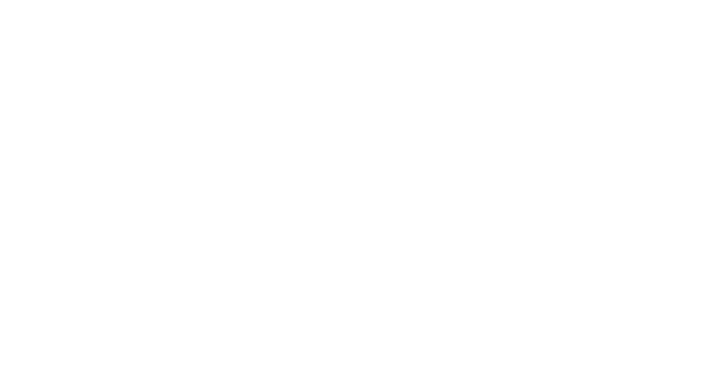
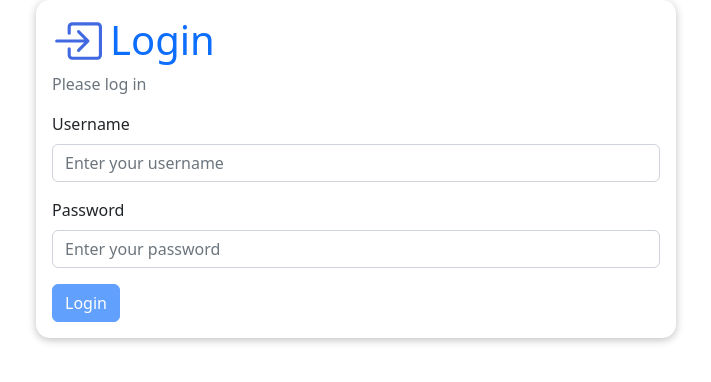
Before and after one commit to shanji97/SMRPOmarduk, a React (Create React App) app in the folder frontend/: page /login in a window 1280 px wide. Before the commit this address had no page. Shown: the top 382 px of the page, without its empty margins (284-995 px from the left). Built offline with nearby package versions, Linux system fonts and the light colour scheme.

Commit message:
Add login page

```diff
--- a/frontend/src/App.tsx
+++ b/frontend/src/App.tsx
@@ -3,6 +3,7 @@ import {BrowserRouter as Router, Routes, Route} from "react-router-dom";
 import './App.css';
 import Home from "./pages/Home";
 import AddUser from "./pages/AddUser";
+import Login from './pages/Login';
 
 import 'bootstrap/dist/css/bootstrap.min.css';
 
@@ -13,6 +14,7 @@ function App() {
           <Routes>
               <Route path='/' element={<Home />}/>
               <Route path='/add-user' element={<AddUser />}/>
+              <Route path='/login' element={<Login />} />
           </Routes>
       </Router>
     </Fragment>
--- /dev/null
+++ b/frontend/src/components/Card.module.css
@@ -0,0 +1,9 @@
+.card {
+    padding: .5rem;
+    width: 50%;
+    padding: 1rem;
+    box-shadow: 0 2px 8px rgba(0, 0, 0, 0.25);
+    border-radius: 14px;
+    background-color: white;
+    margin: auto;
+}
--- /dev/null
+++ b/frontend/src/components/Card.tsx
@@ -0,0 +1,11 @@
+import React, { ReactElement } from "react";
+
+import classes from './Card.module.css';
+
+const Card: React.FC<{children: ReactElement | ReactElement[]}> = ({children}) => {
+    return <div className={classes.card}>
+        {children}
+    </div>
+}
+
+export default Card;
--- /dev/null
+++ b/frontend/src/hooks/useValidateForm.ts
@@ -0,0 +1,11 @@
+import { useMemo } from "react";
+
+const useValidateForm = (fields: { [key: string]: any }) => {
+    const formIsValid = useMemo(() => {
+        return !Object.values(fields).some(field => field === '');
+    }, [fields]);
+
+    return formIsValid;
+}
+
+export default useValidateForm;
--- a/frontend/src/pages/AddUser.module.css
+++ b/frontend/src/pages/AddUser.module.css
@@ -1,13 +1,3 @@
-.formContainer {
-    padding: .5rem;
-    width: 50%;
-    padding: 1rem;
-    box-shadow: 0 2px 8px rgba(0, 0, 0, 0.25);
-    border-radius: 14px;
-    background-color: white;
-    margin: auto;
-}
-
 .radioButtonContainer {
     margin-bottom: 1rem;
 }
--- a/frontend/src/pages/AddUser.tsx
+++ b/frontend/src/pages/AddUser.tsx
@@ -1,83 +1,80 @@
-import { useState } from "react";
+import { useMemo, useState } from "react";
 import {Button} from "react-bootstrap";
+import Card from "../components/Card";
 import {Form} from "react-bootstrap";
 import { useAppDispatch } from "../app/hooks";
 
 import classes from './AddUser.module.css';
+import useValidateForm from "../hooks/useValidateForm";
 
 const MIN_USERNAME_LENGTH = 4;
 const MIN_PASSWORD_LENGTH = 6;
 
 const AddUser = () => {
-    const dispatch = useAppDispatch();
-    const [userName, setUserName]     = useState('');
-    const [password, setPassword]     = useState('');
-    const [name, setName]             = useState('');
-    const [surname, setSurname]       = useState('');
-    const [email, setEmail]           = useState('');
-    const [adminRadio, setAdminRadio] = useState(false);
-    const [userRadio, setUserRadio]   = useState(true);
+    const [userData, setUserData] = useState({
+        username: '',
+        password: '',
+        name:     '',
+        surname:  '',
+        email:    '',
+    });
+    const [isAdmin, setIsAdmin] = useState(false);
+    const [isUser, setIsUser] =   useState(true);
 
-    const userNameChangeHandler = (e: React.ChangeEvent<HTMLInputElement>) => {
-        setUserName(e.target.value);
-    }
+    const formIsValid = useValidateForm(userData);
 
-    const passwordChangeHandler = (e: React.ChangeEvent<HTMLInputElement>) => {
-        setPassword(e.target.value);
-    }
+    const {username, password, name, surname, email} = userData;
 
-    const nameChangeHandler = (e: React.ChangeEvent<HTMLInputElement>) => {
-        setName(e.target.value);
-    }
+    let validCredentials = useMemo(() => {
+        return  username.length >= MIN_USERNAME_LENGTH &&
+                password.length >= MIN_PASSWORD_LENGTH &&
+                email.includes('@');
+    }, [username, password, email]);
 
-    const surnameChangeHandler = (e: React.ChangeEvent<HTMLInputElement>) => {
-        setSurname(e.target.value);
-    }
-
-    const emailChangeHandler = (e: React.ChangeEvent<HTMLInputElement>) => {
-        setEmail(e.target.value);
+    const userDataChangedHandler = (e: React.ChangeEvent<HTMLInputElement>) => {
+        setUserData(prevUserData => ({
+            ...prevUserData,
+            [e.target.name]: e.target.value
+        }))
     }
 
     const adminChangeHandler = () => {
-        setAdminRadio(adminRadio => !adminRadio);
-        setUserRadio(false);
+        setIsAdmin(isAdmin => !isAdmin);
+        setIsUser(false);
     }
 
     const userChangeHandler = () => {
-        setUserRadio(userRadio => !userRadio);
-        setAdminRadio(false);
+        setIsUser(isUser => !isUser);
+        setIsAdmin(false);
     }
 
     const submitFormHandler = (e: React.FormEvent<HTMLFormElement>) => {
         e.preventDefault();
-        setUserName('');
-        setPassword('');
-        setName('');
-        setSurname('');
-        setEmail('');
+        setUserData({
+            username: '',
+            password: '',
+            name: '',
+            surname: '',
+            email: '',
 
+        })
+        setIsUser(true);
+        setIsAdmin(false);
         // TODO send data to backend
-        console.log(userName, password, name, surname, email, adminRadio, userRadio);
-        // dispatch();
+        console.log(userData);
     }
 
-    let formIsValid = userName.length >= MIN_USERNAME_LENGTH &&
-                      password.length >= MIN_PASSWORD_LENGTH &&
-                      name !== '' &&
-                      surname !== '' &&
-                      email.includes('@');
-
-
     return (
-        <div className={classes.formContainer}>
+        <Card>
             <h1 className='text-primary'>Dodajanje uporabnika</h1>
             <Form onSubmit={submitFormHandler}>
                 <Form.Group className="mb-3" controlId="formBasicUserName">
                     <Form.Label>Uporabniško ime</Form.Label>
                     <Form.Control
                         placeholder="Vnesite uporabniško ime"
-                        value={userName}
-                        onChange={userNameChangeHandler}
+                        name="username"
+                        value={username}
+                        onChange={userDataChangedHandler}
                     />
                 </Form.Group>
 
@@ -86,8 +83,9 @@ const AddUser = () => {
                     <Form.Control
                         type="password"
                         placeholder="Vnesite geslo"
+                        name='password'
                         value={password}
-                        onChange={passwordChangeHandler}
+                        onChange={userDataChangedHandler}
                     />
                 </Form.Group>
 
@@ -95,8 +93,9 @@ const AddUser = () => {
                     <Form.Label>Ime</Form.Label>
                     <Form.Control
                         placeholder="Vnesite ime"
+                        name='name'
                         value={name}
-                        onChange={nameChangeHandler}
+                        onChange={userDataChangedHandler}
                     />
                 </Form.Group>
 
@@ -104,8 +103,9 @@ const AddUser = () => {
                     <Form.Label>Priimek</Form.Label>
                     <Form.Control
                         placeholder="Vnesite priimek"
+                        name='surname'
                         value={surname}
-                        onChange={surnameChangeHandler}
+                        onChange={userDataChangedHandler}
                     />
                 </Form.Group>
 
@@ -113,8 +113,9 @@ const AddUser = () => {
                     <Form.Label>E-pošta</Form.Label>
                     <Form.Control
                         placeholder="Vnesite e-pošto"
+                        name='email'
                         value={email}
-                        onChange={emailChangeHandler}
+                        onChange={userDataChangedHandler}
                     />
                 </Form.Group>
 
@@ -123,23 +124,23 @@ const AddUser = () => {
                         type='radio'
                         id='admin'
                         label='Administrator'
-                        checked={adminRadio}
+                        checked={isAdmin}
                         onClick={adminChangeHandler}
                     />
                     <Form.Check
                         type='radio'
                         id='user'
                         label='User'
-                        checked={userRadio}
+                        checked={isUser}
                         onClick={userChangeHandler}
                     />
                 </div>
 
-                <Button variant="primary" type="submit" disabled={!formIsValid}>
+                <Button variant="primary" type="submit" disabled={!formIsValid || !validCredentials}>
                     Dodaj
                 </Button>
             </Form>
-        </div>
+        </Card>
     )
 }
 
--- /dev/null
+++ b/frontend/src/pages/Login.module.css
@@ -0,0 +1,3 @@
+.header {
+    display: inline-flex;
+}
--- /dev/null
+++ b/frontend/src/pages/Login.tsx
@@ -0,0 +1,64 @@
+import Card from "../components/Card";
+import { Button, Form } from "react-bootstrap";
+import { BoxArrowInRight } from "react-bootstrap-icons";
+import React, { useState } from "react";
+
+import classes from './Login.module.css';
+import useValidateForm from "../hooks/useValidateForm";
+
+const Login = () => {
+    const [userData, setUserData] = useState({
+        username: '',
+        password: ''
+    });
+    const formIsValid = useValidateForm(userData);
+
+    const {username, password} = userData;
+
+    const handleInputChange = (e: React.ChangeEvent<HTMLInputElement>) => {
+        setUserData(prevData => ({
+            ...prevData,
+            [e.target.name]: e.target.value
+        }));
+    }
+
+    const submitFormHandler = (e: React.FormEvent<HTMLFormElement>) => {
+        e.preventDefault();
+    }
+
+    return (
+        <Card>
+            <div className={classes.header}>
+                <BoxArrowInRight size={50} color='royalblue' style={{ marginRight: '.5rem' }} />
+                <h1 className='text-primary'>Login</h1>
+            </div>
+            <p className="text-secondary">Please log in</p>
+            <Form onSubmit={submitFormHandler}>
+                <Form.Group className="mb-3" controlId="formBasicUserName">
+                    <Form.Label>Username</Form.Label>
+                    <Form.Control
+                        placeholder="Enter your username"
+                        name="username"
+                        value={username}
+                        onChange={handleInputChange}
+                    />
+                </Form.Group>
+
+                <Form.Group className="mb-3" controlId="formBasicPassword">
+                    <Form.Label>Password</Form.Label>
+                    <Form.Control
+                        type='password'
+                        name='password'
+                        placeholder="Enter your password"
+                        value={password}
+                        onChange={handleInputChange}
+                    />
+                </Form.Group>
+
+                <Button variant="primary" type="submit" disabled={!formIsValid}>Login</Button>
+            </Form>
+        </Card>
+    );
+}
+
+export default Login;
```
